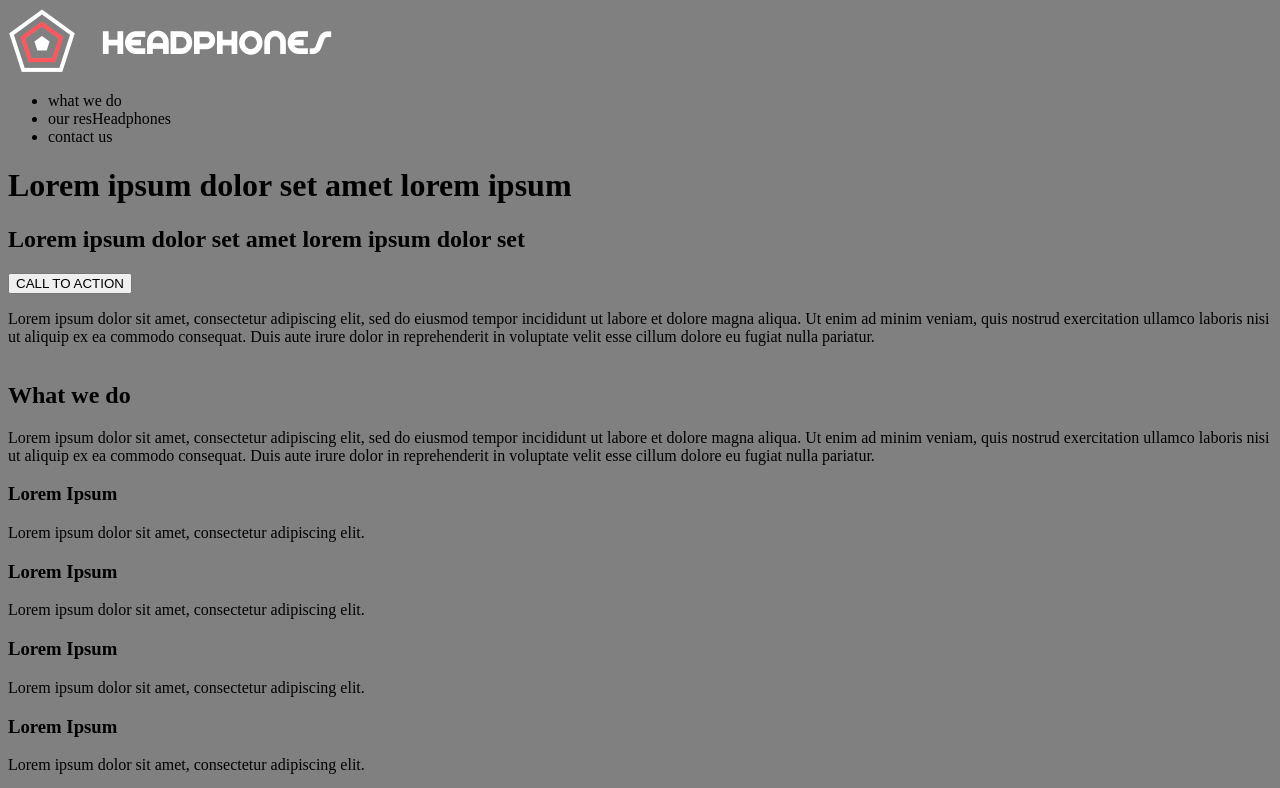
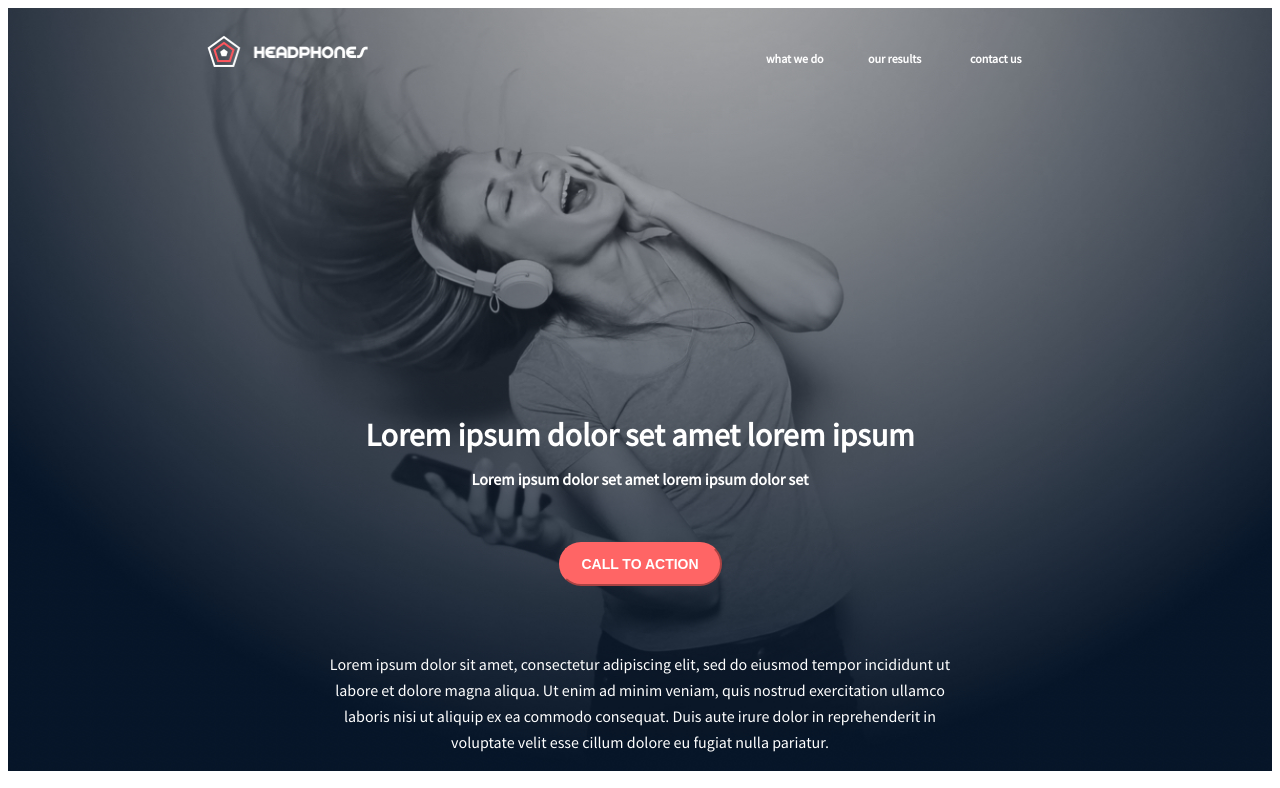
Before and after one commit to IssyBizzy/atlas-heaphones, a plain HTML site: page index.html in a window 1280 px wide. Shown: the top 788 px of the page. Drawn offline with Linux system fonts and the light colour scheme; a web font is replaced by a local one.

Commit message:
Oh K thats the Header done for Desktop

```diff
--- a/index.html
+++ b/index.html
@@ -16,18 +16,20 @@
 </head>
 
 <body>
-  <header><a href="index.html"></a>
+  <header class="part-1">
+    <div class="header-container">
       <div class="navi">
         <a href="index.html"><img src="images/images/logo_headphones.png" alt="Logo">
         </a>
         <nav>
           <ul>
-          <li>what we do</li>
-          <li>our resHeadphones
-          <li>contact us</li>
+            <li><a href="">what we do</li></a>
+            <li><a href="">our results</a>
+            <li><a href="">contact us</li></a>
           </ul></span>
         </nav>
       </div>
+
       <div class="header-section">
         <h1>Lorem ipsum dolor set amet lorem ipsum</h1>
         <h2>Lorem ipsum dolor set amet lorem ipsum dolor set</h2>
--- a/styles/desktop.css
+++ b/styles/desktop.css
@@ -1,18 +1,30 @@
 @font-face {
   font-family: 'SourceSansPro-Reg';
-  src: url('fonts/SourceSansPro-Regular.otf');
+  src: url('../fonts/SourceSansPro-Regular.otf');
+}
+
+:root {
+  --main-redish: #FF6565;
 }
 
 body {
   font-family: 'SourceSansPro-Reg';
   display: flex;
   flex-direction: column;
-  background-color: grey;
+  background-color: white;
+
+}
+
+.part-1 {
+  background-image: url(../images/images/headphones_hero_1.jpg);
+  background-repeat: no-repeat;
+  background-size: cover;
+
 }
 
 a:hover,
 a:active {
-  color: #FF6565;
+  color: var(--main-redish);
 }
 
 button:hover,
@@ -21,11 +33,96 @@ button:active {
 }
 
 .content {
-  max-width: 1000px;
   margin: 0 auto;
+  display: flex;
+  margin-left: 30px;
+  margin-right: 40px;
 }
 
-.navi a {
-  text-decoration: none;
+/** Navigation Bar **/
+.navi {
+  display: flex;
+  justify-content: flex-start;
+  margin-top: 27px;
+}
+
+.navi a img {
+  display: flex;
+  flex-direction: row;
+  margin-left: 199px;
+  width: 161px;
+  height: 32px;
+}
+
+nav {
+  margin-left: auto;
+  margin-right: 200px;
+}
+
+ul {
+  display: flex;
+  flex-direction: row;
+  list-style-type: none;
 
 }
+
+.navi li a {
+  display: flex;
+  flex-direction: row;
+  /* margin-left: 41px; */
+  margin-right: 41px;
+  text-decoration: none;
+  color: white;
+  font-size: 12px;
+  font-weight: 700;
+  width: 61px;
+}
+
+/** Header Text **/
+
+.header-section {
+  display: flex;
+  flex-direction: column;
+  align-items: center;
+  margin-left: auto;
+  margin-right: auto;
+  margin-top: 312px;
+  width: 637px;
+
+  color: white;
+}
+
+.header-section h1 {
+  font-size: 32px;
+  text-align: center;
+  font-weight: 700px;
+  margin-bottom: 0;
+}
+
+.header-section h2 {
+  font-size: 16px;
+  font-weight: 700;
+  text-align: center;
+  margin-bottom: 53px;
+}
+
+.header-section button {
+  width: 163px;
+  height: 44px;
+  border-radius: 22px;
+  font-size: 14px;
+  font-weight: 700;
+  text-align: center;
+  background-color: var(--main-redish);
+  border-color: var(--main-redish);
+  color: white;
+}
+
+.header-section p {
+  text-align: center;
+  font-size: 16px;
+  font-weight: 400;
+  line-height: 26px;
+  margin-top: 65px;
+  margin-bottom: ;
+}
```
Lines whose indentation alone changed are shown as unchanged.
